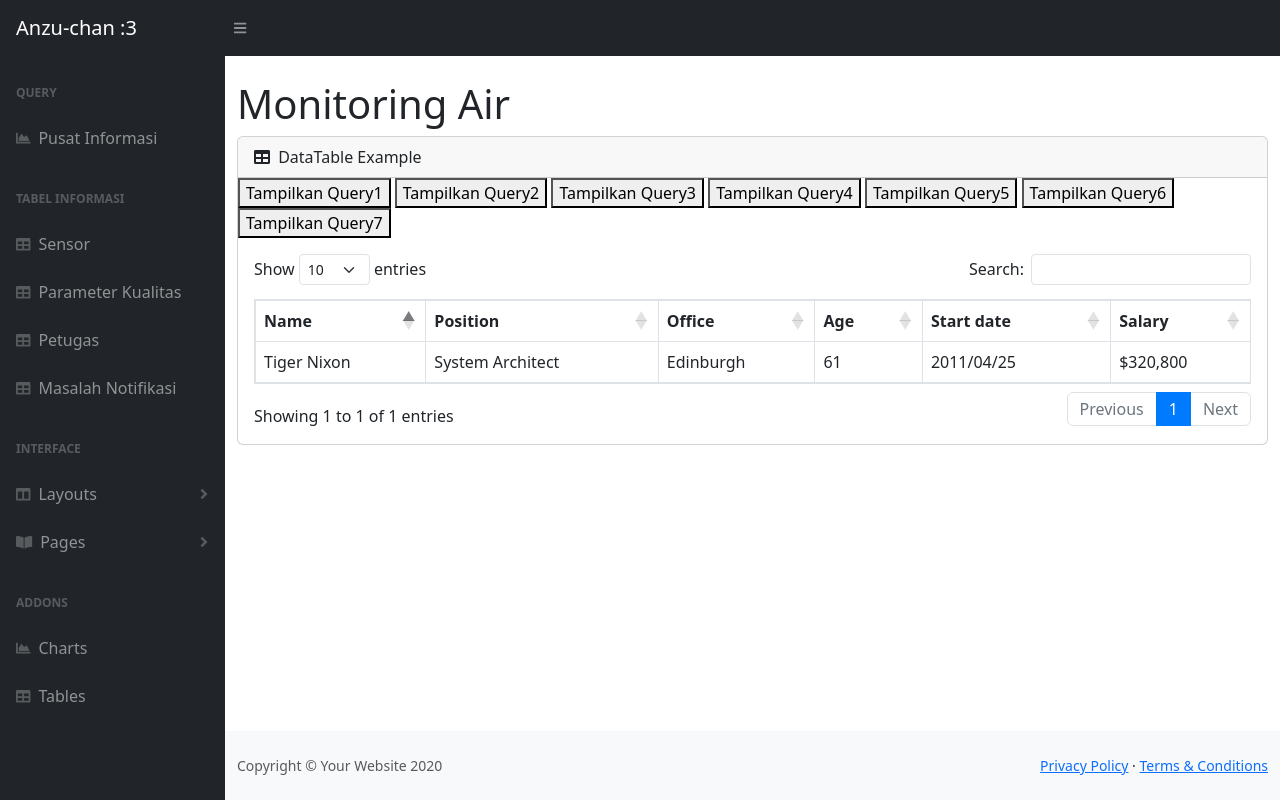
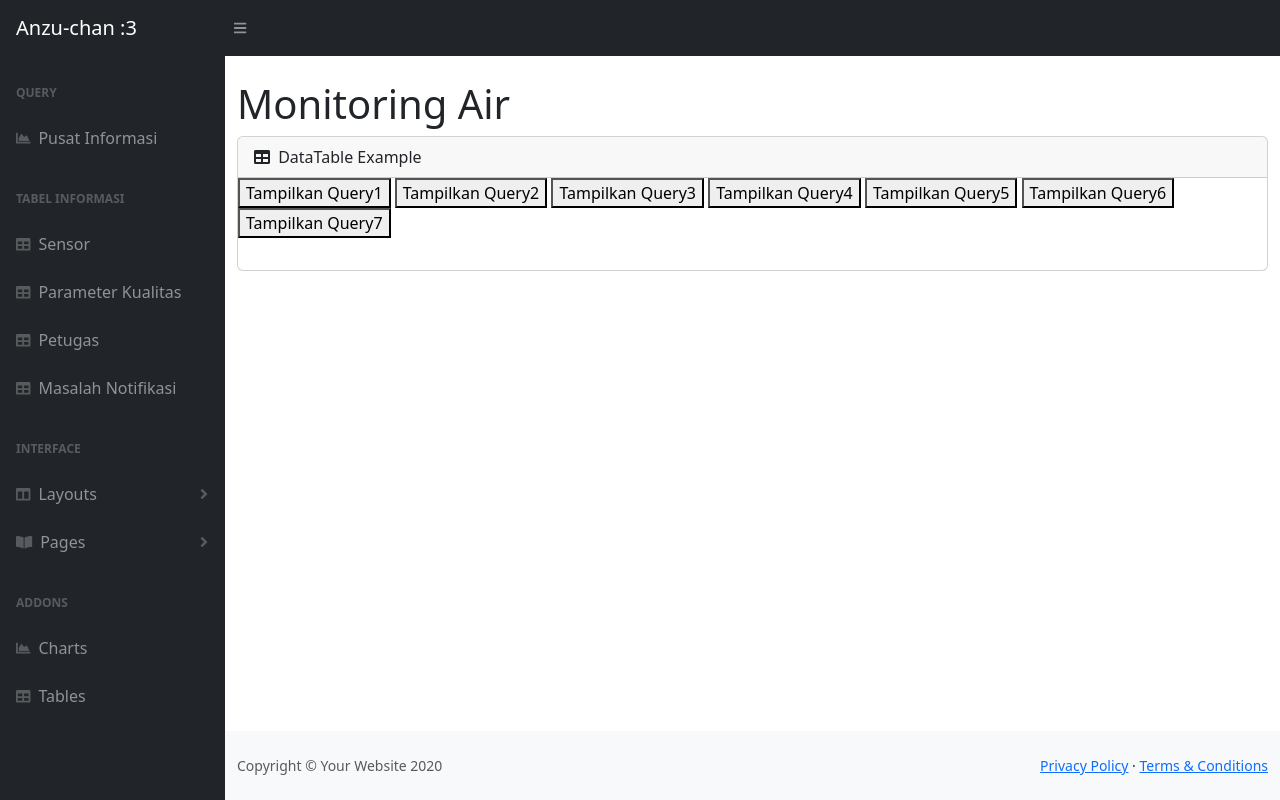
Before and after one commit to RaphaeLaw/Monitoring-Air, a PHP site: page / in a window 1280 px wide. Run offline with PHP 8.4, Linux system fonts and the light colour scheme; some libraries are stand-ins or nearby versions.

Commit message:
change table model

```diff
--- a/monitoring_air/index.php
+++ b/monitoring_air/index.php
@@ -6,6 +6,7 @@ require "function.php";
 ?>
 <!DOCTYPE html>
 <html lang="en">
+
 <head>
     <meta charset="utf-8" />
     <meta http-equiv="X-UA-Compatible" content="IE=edge" />
@@ -14,13 +15,20 @@ require "function.php";
     <meta name="author" content="" />
     <title>PNJ - Monitoring Air</title>
     <link href="css/styles.css" rel="stylesheet" />
-        <link href="https://cdn.datatables.net/1.10.20/css/dataTables.bootstrap4.min.css" rel="stylesheet" crossorigin="anonymous" />
-        <script src="https://cdnjs.cloudflare.com/ajax/libs/font-awesome/5.15.1/js/all.min.js" crossorigin="anonymous"></script>
+    <link href="https://cdn.datatables.net/1.10.20/css/dataTables.bootstrap4.min.css" rel="stylesheet"
+        crossorigin="anonymous" />
+    <script src="https://cdnjs.cloudflare.com/ajax/libs/font-awesome/5.15.1/js/all.min.js"
+        crossorigin="anonymous"></script>
+    <style>
+        .button-query {}
+    </style>
 </head>
+
 <body class="sb-nav-fixed">
     <nav class="sb-topnav navbar navbar-expand navbar-dark bg-dark">
         <a class="navbar-brand" href="index.html">Anzu-chan :3</a>
-            <button class="btn btn-link btn-sm order-1 order-lg-0" id="sidebarToggle" href="#"><i class="fas fa-bars"></i></button>
+        <button class="btn btn-link btn-sm order-1 order-lg-0" id="sidebarToggle" href="#"><i
+                class="fas fa-bars"></i></button>
         <!-- Navbar Search-->
 
         <!-- Navbar-->
@@ -55,40 +63,50 @@ require "function.php";
                             Masalah Notifikasi
                         </a>
                         <div class="sb-sidenav-menu-heading">Interface</div>
-                            <a class="nav-link collapsed" href="#" data-toggle="collapse" data-target="#collapseLayouts" aria-expanded="false" aria-controls="collapseLayouts">
+                        <a class="nav-link collapsed" href="#" data-toggle="collapse" data-target="#collapseLayouts"
+                            aria-expanded="false" aria-controls="collapseLayouts">
                             <div class="sb-nav-link-icon"><i class="fas fa-columns"></i></div>
                             Layouts
                             <div class="sb-sidenav-collapse-arrow"><i class="fas fa-angle-down"></i></div>
                         </a>
-                            <div class="collapse" id="collapseLayouts" aria-labelledby="headingOne" data-parent="#sidenavAccordion">
+                        <div class="collapse" id="collapseLayouts" aria-labelledby="headingOne"
+                            data-parent="#sidenavAccordion">
                             <nav class="sb-sidenav-menu-nested nav">
                                 <a class="nav-link" href="layout-static.html">Static Navigation</a>
                                 <a class="nav-link" href="layout-sidenav-light.html">Light Sidenav</a>
                             </nav>
                         </div>
-                            <a class="nav-link collapsed" href="#" data-toggle="collapse" data-target="#collapsePages" aria-expanded="false" aria-controls="collapsePages">
+                        <a class="nav-link collapsed" href="#" data-toggle="collapse" data-target="#collapsePages"
+                            aria-expanded="false" aria-controls="collapsePages">
                             <div class="sb-nav-link-icon"><i class="fas fa-book-open"></i></div>
                             Pages
                             <div class="sb-sidenav-collapse-arrow"><i class="fas fa-angle-down"></i></div>
                         </a>
-                            <div class="collapse" id="collapsePages" aria-labelledby="headingTwo" data-parent="#sidenavAccordion">
+                        <div class="collapse" id="collapsePages" aria-labelledby="headingTwo"
+                            data-parent="#sidenavAccordion">
                             <nav class="sb-sidenav-menu-nested nav accordion" id="sidenavAccordionPages">
-                                    <a class="nav-link collapsed" href="#" data-toggle="collapse" data-target="#pagesCollapseAuth" aria-expanded="false" aria-controls="pagesCollapseAuth">
+                                <a class="nav-link collapsed" href="#" data-toggle="collapse"
+                                    data-target="#pagesCollapseAuth" aria-expanded="false"
+                                    aria-controls="pagesCollapseAuth">
                                     Authentication
                                     <div class="sb-sidenav-collapse-arrow"><i class="fas fa-angle-down"></i></div>
                                 </a>
-                                    <div class="collapse" id="pagesCollapseAuth" aria-labelledby="headingOne" data-parent="#sidenavAccordionPages">
+                                <div class="collapse" id="pagesCollapseAuth" aria-labelledby="headingOne"
+                                    data-parent="#sidenavAccordionPages">
                                     <nav class="sb-sidenav-menu-nested nav">
                                         <a class="nav-link" href="login.html">Login</a>
                                         <a class="nav-link" href="register.html">Register</a>
                                         <a class="nav-link" href="password.html">Forgot Password</a>
                                     </nav>
                                 </div>
-                                    <a class="nav-link collapsed" href="#" data-toggle="collapse" data-target="#pagesCollapseError" aria-expanded="false" aria-controls="pagesCollapseError">
+                                <a class="nav-link collapsed" href="#" data-toggle="collapse"
+                                    data-target="#pagesCollapseError" aria-expanded="false"
+                                    aria-controls="pagesCollapseError">
                                     Error
                                     <div class="sb-sidenav-collapse-arrow"><i class="fas fa-angle-down"></i></div>
                                 </a>
-                                    <div class="collapse" id="pagesCollapseError" aria-labelledby="headingOne" data-parent="#sidenavAccordionPages">
+                                <div class="collapse" id="pagesCollapseError" aria-labelledby="headingOne"
+                                    data-parent="#sidenavAccordionPages">
                                     <nav class="sb-sidenav-menu-nested nav">
                                         <a class="nav-link" href="401.html">401 Page</a>
                                         <a class="nav-link" href="404.html">404 Page</a>
@@ -125,14 +143,18 @@ require "function.php";
                             DataTable Example
                         </div>
                         <html lang="id">
+
                         <head>
                             <meta charset="UTF-8">
                             <meta name="viewport" content="width=device-width, initial-scale=1.0">
                             <title>Tombol Query Database</title>
-                                    <link rel="stylesheet" href="https://cdn.jsdelivr.net/npm/bootstrap@5.3.0/dist/css/bootstrap.min.css">
-                                    <script src="https://cdn.jsdelivr.net/npm/bootstrap@5.3.0/dist/js/bootstrap.bundle.min.js"></script>
+                            <link rel="stylesheet"
+                                href="https://cdn.jsdelivr.net/npm/bootstrap@5.3.0/dist/css/bootstrap.min.css">
+                            <script
+                                src="https://cdn.jsdelivr.net/npm/bootstrap@5.3.0/dist/js/bootstrap.bundle.min.js"></script>
 
                         </head>
+
                         <body>
                             <form method="post">
                                 <button type="submit" name="tampilkan_query1">Tampilkan Query1</button>
@@ -143,6 +165,7 @@ require "function.php";
                                 <button type="submit" name="tampilkan_query6">Tampilkan Query6</button>
                                 <button type="submit" name="tampilkan_query7">Tampilkan Query7</button>
                             </form>
+                            <div class="card-body">
 
                                 <?php
                                 // Cek apakah tombol telah ditekan
@@ -168,34 +191,10 @@ require "function.php";
                                     require 'query7.php'; // Memuat file get_data.php untuk menampilkan query
                                 }
                                 ?>
+                            </div>
                             </body>
+
                         </html>
-                            <div class="card-body">
-                                <div class="table-responsive">
-                                    <table class="table table-bordered" id="dataTable" width="100%" cellspacing="0">
-                                        <thead>
-                                            <tr>
-                                                <th>Name</th>
-                                                <th>Position</th>
-                                                <th>Office</th>
-                                                <th>Age</th>
-                                                <th>Start date</th>
-                                                <th>Salary</th>
-                                            </tr>
-                                        </thead>
-                                        <tbody>
-                                            <tr>
-                                                <td>Tiger Nixon</td>
-                                                <td>System Architect</td>
-                                                <td>Edinburgh</td>
-                                                <td>61</td>
-                                                <td>2011/04/25</td>
-                                                <td>$320,800</td>
-                                            </tr>
-                                        </tbody>
-                                    </table>
-                                </div>
-                            </div>
                     </div>
                 </div>
             </main>
@@ -214,7 +213,8 @@ require "function.php";
         </div>
     </div>
     <script src="https://code.jquery.com/jquery-3.5.1.slim.min.js" crossorigin="anonymous"></script>
-        <script src="https://cdn.jsdelivr.net/npm/bootstrap@4.5.3/dist/js/bootstrap.bundle.min.js" crossorigin="anonymous"></script>
+    <script src="https://cdn.jsdelivr.net/npm/bootstrap@4.5.3/dist/js/bootstrap.bundle.min.js"
+        crossorigin="anonymous"></script>
     <script src="js/scripts.js"></script>
     <script src="https://cdnjs.cloudflare.com/ajax/libs/Chart.js/2.8.0/Chart.min.js" crossorigin="anonymous"></script>
     <script src="assets/demo/chart-area-demo.js"></script>
@@ -223,4 +223,5 @@ require "function.php";
     <script src="https://cdn.datatables.net/1.10.20/js/dataTables.bootstrap4.min.js" crossorigin="anonymous"></script>
     <script src="assets/demo/datatables-demo.js"></script>
 </body>
+
 </html>
--- a/monitoring_air/query1.php
+++ b/monitoring_air/query1.php
@@ -25,7 +25,7 @@ $sql = "SELECT masalah_notifikasi.masalah_id,
 $result = $conn->query($sql);
 
 if ($result->num_rows > 0) {
-    echo "<table border='1'>";
+    echo "<table class='table table-bordered' border='1'>";
     echo "<tr>
             <th>Masalah ID</th>
             <th>Nama Petugas</th>
--- a/monitoring_air/query2.php
+++ b/monitoring_air/query2.php
@@ -27,7 +27,7 @@ $sql = "SELECT sensor.tipe_sensor,
         $result = $conn->query($sql);
 
 if ($result->num_rows > 0) {
-    echo "<table border='1'>";
+    echo "<table class='table table-bordered' border='1'>";
     echo "<tr>
             <th>Tipe Sensor</th>
             <th>Jumlah Masalah</th>
--- a/monitoring_air/query3.php
+++ b/monitoring_air/query3.php
@@ -28,7 +28,7 @@ $sql = "SELECT
         $result = $conn->query($sql);
 
 if ($result->num_rows > 0) {
-    echo "<table border='1'>";
+    echo "<table class='table table-bordered' border='1'>";
     echo "<tr>
             <th>ID Masalah</th>
             <th>ID Petugas</th>
--- a/monitoring_air/query4.php
+++ b/monitoring_air/query4.php
@@ -25,7 +25,7 @@ $sql = "SELECT
         $result = $conn->query($sql);
 
 if ($result->num_rows > 0) {
-    echo "<table border='1'>";
+    echo "<table class='table table-bordered' border='1'>";
     echo "<tr>
             <th>Nama Parameter</th>
             <th>Rata Rata Minimal</th>
--- a/monitoring_air/query5.php
+++ b/monitoring_air/query5.php
@@ -24,7 +24,7 @@ $sql = "SELECT
         $result = $conn->query($sql);
 
 if ($result->num_rows > 0) {
-    echo "<table border='1'>";
+    echo "<table class='table table-bordered' border='1'>";
     echo "<tr>
             <th>Status Sensor</th>
             <th>Jumlah Sensor</th>
--- a/monitoring_air/query6.php
+++ b/monitoring_air/query6.php
@@ -28,7 +28,7 @@ $sql = "SELECT
         $result = $conn->query($sql);
 
 if ($result->num_rows > 0) {
-    echo "<table border='1'>";
+    echo "<table class='table table-bordered' border='1'>";
     echo "<tr>
             <th>Nama Petugas</th>
             <th>Jumlah Masalah</th>
--- a/monitoring_air/query7.php
+++ b/monitoring_air/query7.php
@@ -30,7 +30,7 @@ $sql = "SELECT
         $result = $conn->query($sql);
 
 if ($result->num_rows > 0) {
-    echo "<table border='1'>";
+    echo "<table class='table table-bordered' border='1'>";
     echo "<tr>
             <th>ID Masalah</th>
             <th>Tipe Sensor</th>
```
Lines whose indentation alone changed are shown as unchanged.
